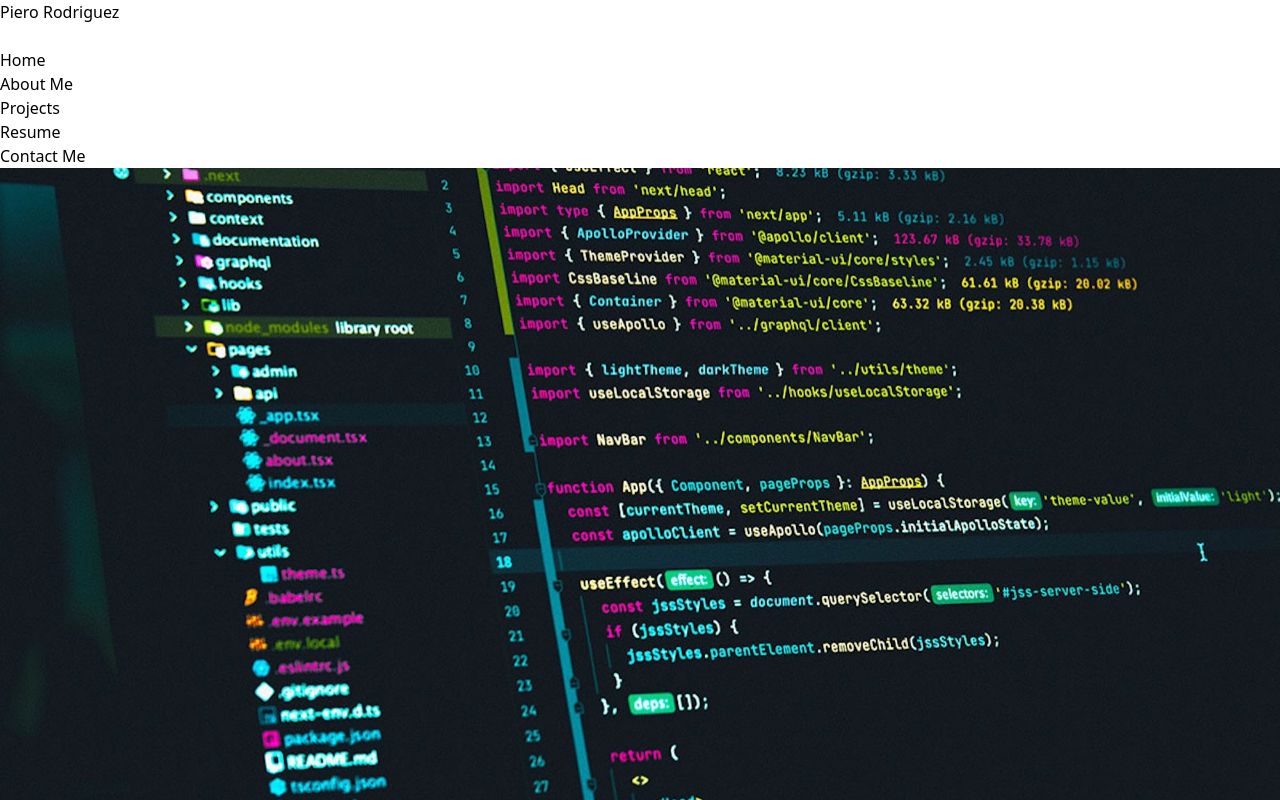
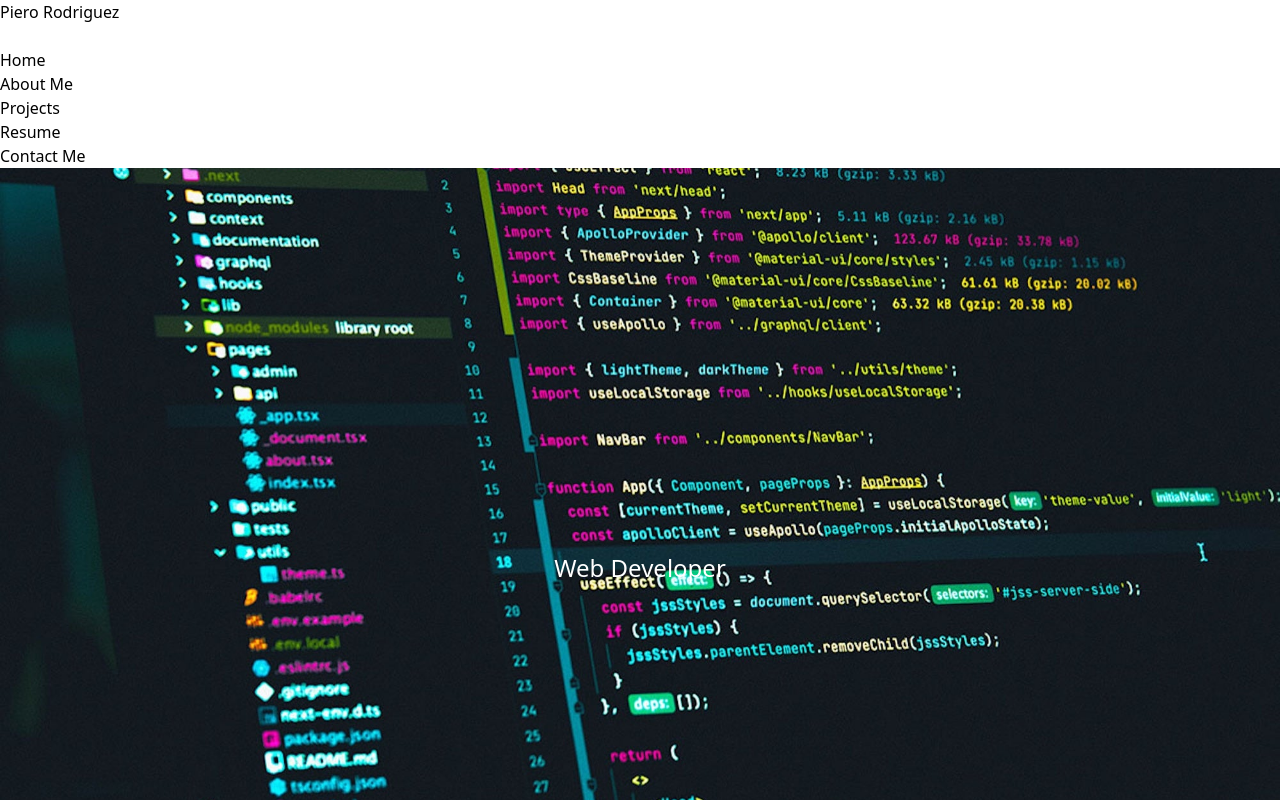
Before and after one commit to Piero9992023/Official-React-Portfolio, a React (Vite) app: page / in a window 1280 px wide. Shown: the top 800 px of the page. Built offline with nearby package versions, Linux system fonts and the light colour scheme.

Commit message:
added word array to display on top on images and added styling

```diff
--- a/src/components/Header.jsx
+++ b/src/components/Header.jsx
@@ -1,4 +1,4 @@
-import React, { useEffect, useState} from 'react';
+import React, { useEffect, useState } from 'react';
 import image1 from './images/image1.jpeg';
 import image2 from './images/image2.avif';
 import image3 from './images/image3.jpeg';
@@ -21,6 +21,8 @@ const imageList = [
   },
 ];
 
+const wordsArr = ['Web Developer', 'Database Enthusiast'];
+
 const commonImageStyle = {
   width: '100%',
   height: '800px',
@@ -29,22 +31,41 @@ const commonImageStyle = {
   transition: 'opacity 1s ease-in-out',
 };
 
+const textContainerStyle = {
+  position: 'absolute',
+  top: '50%',
+  left: '50%',
+  transform: 'translate(-50%, -50%)',
+  fontSize: '24px',
+  color: 'white',
+  textAlign: 'center',
+  opacity: 0,
+  transition: 'opacity 1s ease-in-out',
+};
+
 function ImageComponent() {
   const [currentIndex, setCurrentIndex] = useState(0);
+  const [currentWordIndex, setCurrentWordIndex] = useState(0);
 
   useEffect(() => {
     const interval = setInterval(() => {
       setCurrentIndex((prevIndex) => (prevIndex + 1) % imageList.length);
+
+      setTimeout(() => {
+        setCurrentWordIndex((prevWordIndex) =>
+          (prevWordIndex + 1) % wordsArr.length
+        );
+      }, 8000); // Display each word for 8 seconds before transitioning
     }, 8000); // Change image every 8 seconds
 
     return () => clearInterval(interval);
   }, []);
 
   return (
-        <div id='home'>
+    <div id='home' style={{ position: 'relative' }}>
       {imageList.map((image, index) => (
+        <div key={image.id} style={{ position: 'relative' }}>
           <img
-              key={image.id}
             src={image.src}
             alt={image.alt}
             style={{
@@ -52,6 +73,19 @@ function ImageComponent() {
               display: index === currentIndex ? 'block' : 'none',
             }}
           />
+          <div
+            style={{
+              ...textContainerStyle,
+              opacity: index === currentIndex ? 1 : 0,
+            }}
+          >
+            {wordsArr.map((word, i) => (
+              <div className='bg-black bg-opacity-50 backdrop-blur-sm' key={i} style={{ display: i === currentWordIndex ? 'block' : 'none' }}>
+                {word}
+              </div>
+            ))}
+          </div>
+        </div>
       ))}
     </div>
   );
```
Lines whose indentation alone changed are shown as unchanged.
